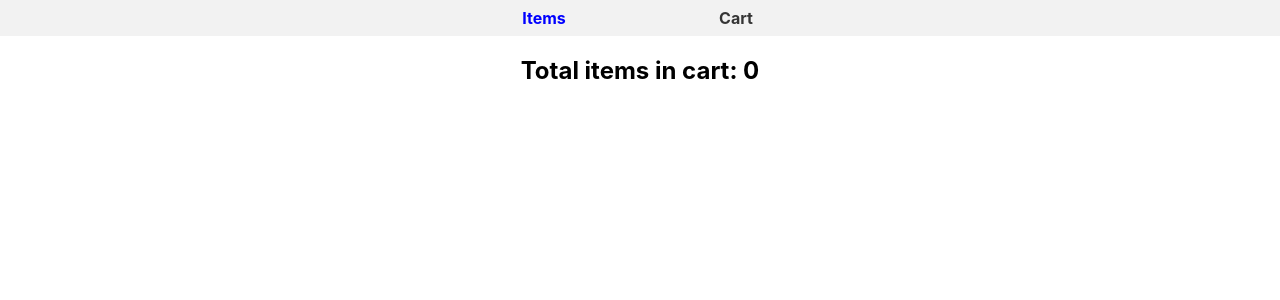
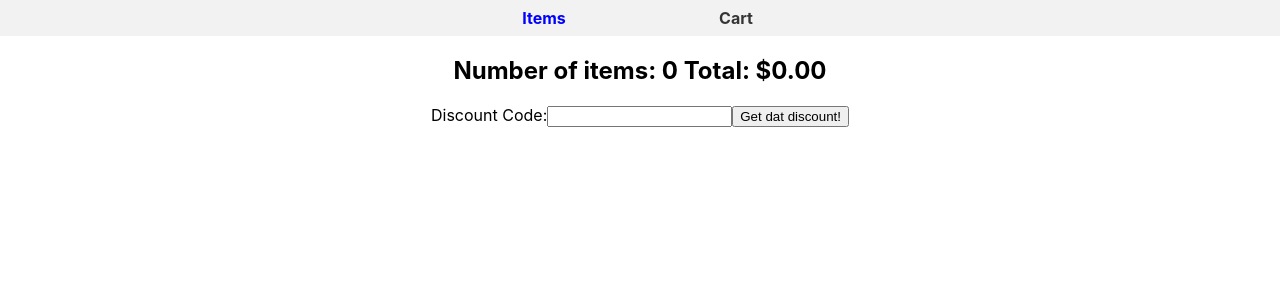
Before and after one commit to aGravitous/Rithm-Shoply, a React (Create React App) app: page /cart in a window 1280 px wide. Shown: the top 300 px of the page. Built offline with nearby package versions, Linux system fonts and the light colour scheme.

Commit message:
form for getting discounts

```diff
--- a/src/Cart.js
+++ b/src/Cart.js
@@ -1,26 +1,60 @@
 import React, { Component } from 'react';
-import { addToCart, removeFromCart } from './actions'
+import { addToCart, removeFromCart, addDiscount } from './actions'
 import { connect } from 'react-redux';
 import Item from './Item';
+import DiscountForm from './DiscountForm'
 
 class Cart extends Component {
 
-    // Fixme Use a Map!
-    getItemCount() {
-        const { itemsInCart } = this.props;
-        let itemCount = 0;
+    static defaultProps = {
+        discounts: {
+            REMOVE10: .1,
+            REMOVE20: .2,
+            REMOVE30: .3
+        }
+    }
 
-        for (let key in itemsInCart ) {
-            if (itemsInCart[key]) {
-                itemCount += itemsInCart[key];
-            }
+    constructor(props) {
+        super(props);
+        this.state = {
+            discount: null
         }
-        return itemCount;
+        this.applyDiscount = this.applyDiscount.bind(this);
+    }
+
+    applyDiscount(code) {
+
+        if (this.props.discount !== 0) { throw new Error("Discount code has already been applied") }
+
+        const { discounts } = this.props;
+
+        if (discounts[code]) {
+            this.props.addDiscount(discounts[code]);
+            return `Your ${discounts[code]*100}% discount has been applied!`;
+        } else {
+            throw new Error("Invalid discount code")
+        }
+
+    }
+
+    getItemTotals() {
+        const { itemsInCart, items } = this.props;
+        let count = 0;
+        let price = 0;
+
+        for (let key in itemsInCart) {
+            count += itemsInCart[key];
+        }
+
+        items.forEach(item => { price += (itemsInCart[item.id] || 0) * item.price });
+        price = (price - price * this.props.discount).toFixed(2);
+
+        return { count, price };
     }
 
     getCartItems() {
         const { items, itemsInCart } = this.props;
-        return items.filter( item => itemsInCart[item.id])
+        return items.filter(item => itemsInCart[item.id])
     }
 
     render() {
@@ -32,13 +66,16 @@ class Cart extends Component {
                 image_url={item.image_url}
                 handleAdd={() => this.props.addToCart(item.id)}
                 handleRemove={() => this.props.removeFromCart(item.id)}
-                currentNumberInCart={ this.props.itemsInCart[item.id] }
+                currentNumberInCart={this.props.itemsInCart[item.id]}
                 showQuantity={true} />);
 
+        const itemTotals = this.getItemTotals();
 
         return (
             <div>
-                <h2>Total items in cart: {this.getItemCount()}</h2>
+                <h2>Number of items: {itemTotals.count} Total: ${itemTotals.price}</h2>
+                {this.state.discountError && <p>Discount has already been applied</p>}
+                <DiscountForm handleDiscount={this.applyDiscount} />
                 <div className="ItemList">
                     {itemsList}
                 </div>
@@ -49,13 +86,15 @@ class Cart extends Component {
 
 function mapStateToProps(state) {
     return {
-        itemsInCart: state.itemsInCart
+        itemsInCart: state.itemsInCart,
+        discount: state.discount,
     }
 }
 
 const mapDispatchToProps = {
     addToCart,
-    removeFromCart
+    removeFromCart,
+    addDiscount
 }
 
 export default connect(
--- /dev/null
+++ b/src/DiscountForm.js
@@ -0,0 +1,54 @@
+import React, { Component } from 'react';
+
+class DiscountForm extends Component {
+    constructor(props) {
+        super(props);
+        this.state = {
+            discountCode: "",
+            error: null,
+            message: null
+        }
+
+        this.handleChange = this.handleChange.bind(this);
+        this.handleSubmit = this.handleSubmit.bind(this);
+    }
+
+    handleChange(evt) {
+        this.setState({
+            [evt.target.name]: evt.target.value
+        });
+    }
+
+    handleSubmit(evt) {
+        try {
+            evt.preventDefault();
+            let message = this.props.handleDiscount(this.state.discountCode);
+            this.setState({
+                discountCode: "",
+                error: null,
+                message
+            })
+        } catch (err) {
+            console.log(err)
+            this.setState({
+                discountCode: "",
+                error: err.message,
+                message: null
+            })
+        }
+    }
+
+    render() {
+        return (
+            <form onSubmit={this.handleSubmit}>
+                <label htmlFor="discountCode">Discount Code:</label>
+                <input type="password" id="discountCode" name="discountCode" value={this.state.discountCode} onChange={this.handleChange}></input>
+                <button>Get dat discount!</button>
+                {this.state.error && <p>{this.state.error}</p>}
+                {this.state.message && <p>{this.state.message}</p>}
+            </form>
+        )
+    }
+}
+
+export default DiscountForm;
--- a/src/actionTypes.js
+++ b/src/actionTypes.js
@@ -1,2 +1,3 @@
 export const ADD_TO_CART = "ADD_TO_CART";
 export const REMOVE_FROM_CART = "REMOVE_FROM_CART";
+export const ADD_DISCOUNT = "ADD_DISCOUNT";
--- a/src/actions.js
+++ b/src/actions.js
@@ -1,4 +1,4 @@
-import { ADD_TO_CART, REMOVE_FROM_CART } from './actionTypes';
+import { ADD_TO_CART, REMOVE_FROM_CART, ADD_DISCOUNT } from './actionTypes';
 
 export function addToCart(id) {
     return {
@@ -13,3 +13,10 @@ export function removeFromCart(id) {
         id
     }
 }
+
+export function addDiscount(discount) {
+    return {
+        type: ADD_DISCOUNT,
+        discount
+    }
+}
--- a/src/cartReducer.js
+++ b/src/cartReducer.js
@@ -1,7 +1,7 @@
-import { ADD_TO_CART, REMOVE_FROM_CART } from './actionTypes';
+import { ADD_TO_CART, REMOVE_FROM_CART, ADD_DISCOUNT } from './actionTypes';
 
 // CONSIDER: same facts in two places. Consider object of ids. Frequency counter.
-const INITIAL_STATE = { itemsInCart: {} };
+const INITIAL_STATE = { itemsInCart: {}, discount: 0 };
 
 function cartReducer(state = INITIAL_STATE, action) {
 
@@ -24,6 +24,12 @@ function cartReducer(state = INITIAL_STATE, action) {
                 }
             }
 
+        case ADD_DISCOUNT:
+            return {
+                ...state,
+                discount: action.discount
+            }
+
         default:
             return state;
     }
```
